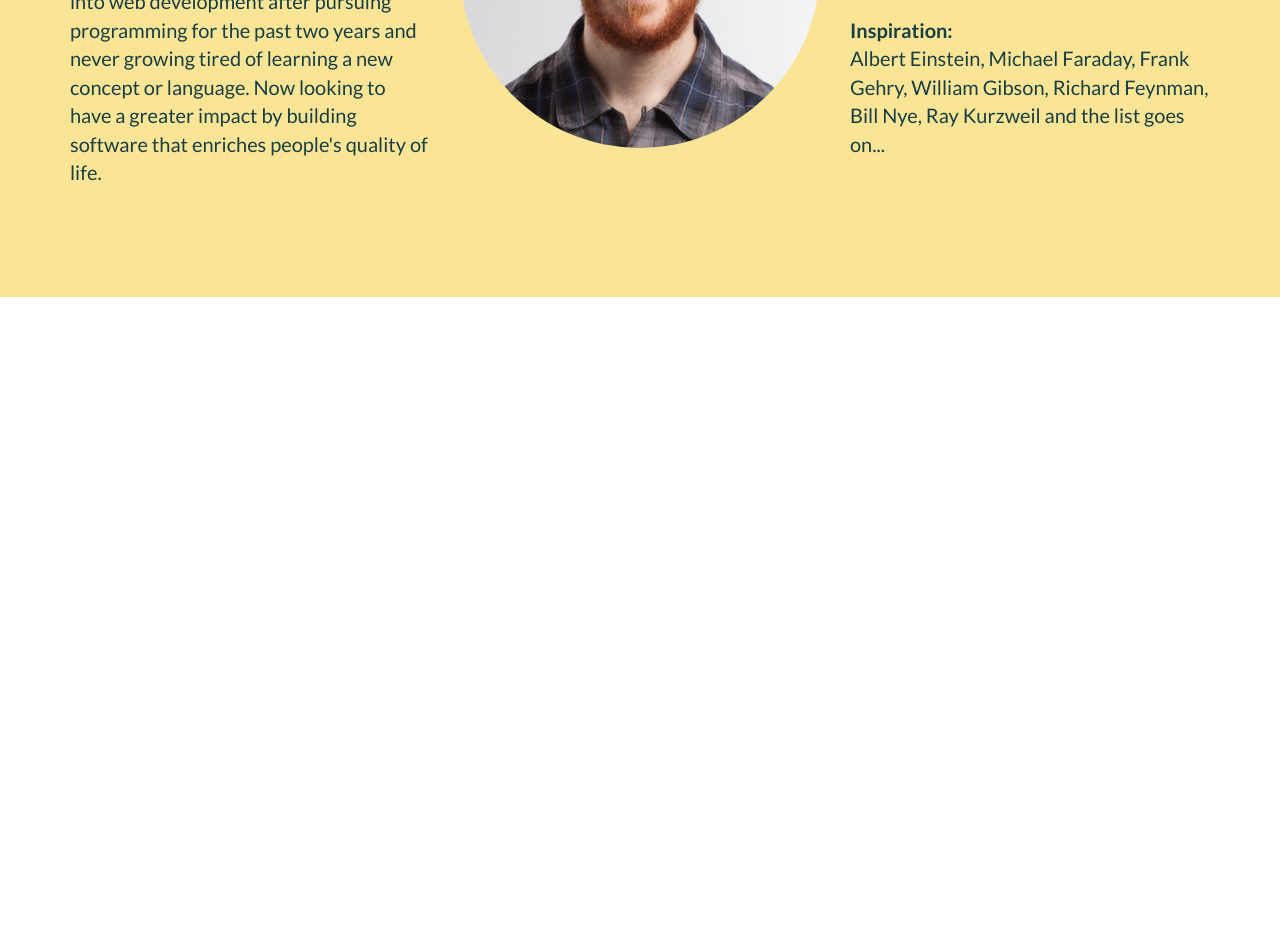
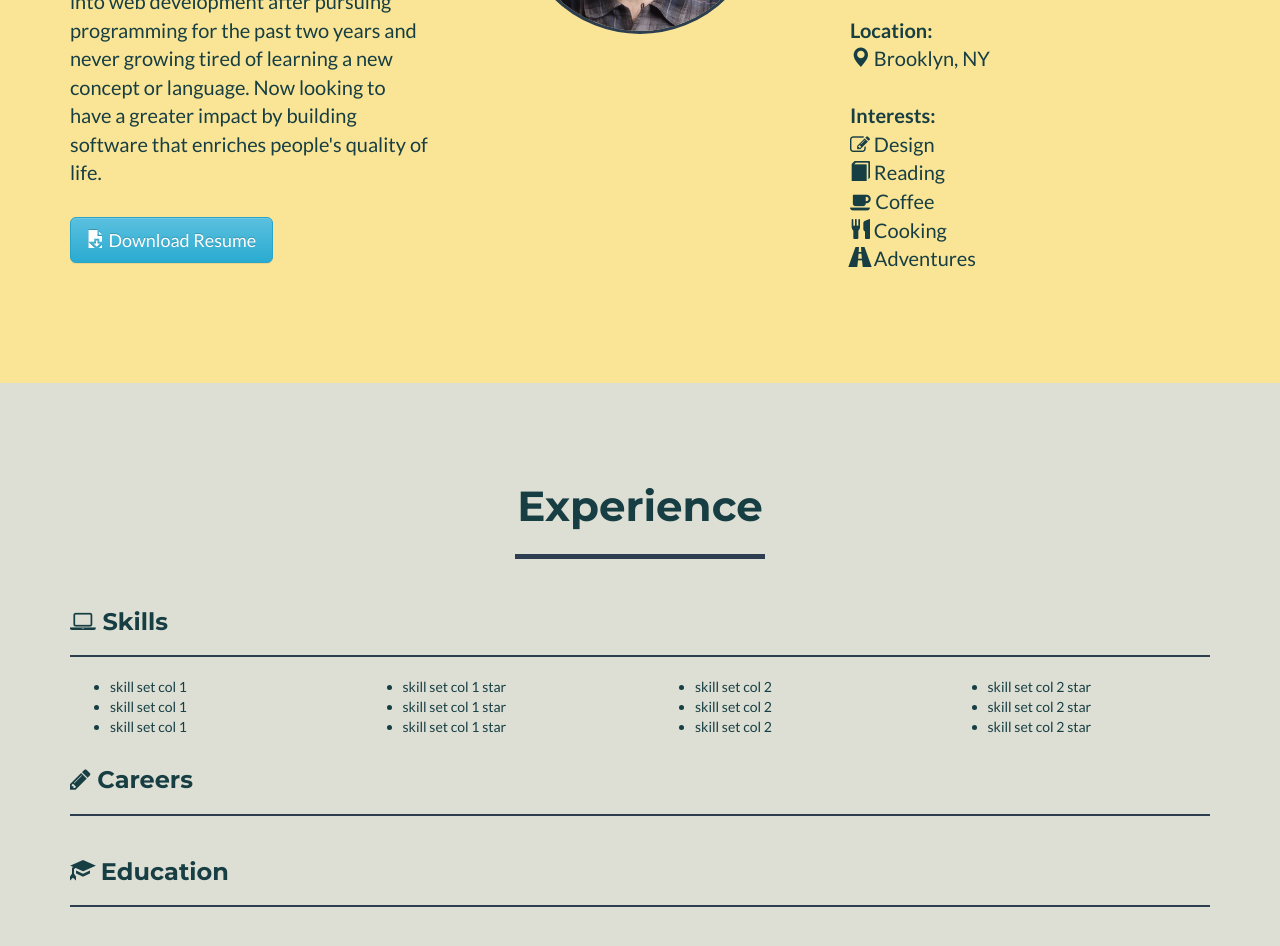
Before and after one commit to p-duke/p-duke.github.io, a React (Create React App) app in the folder personal-site/: page / in a window 1280 px wide. Shown: the part 1860-2806 px from the top of the page. Before the commit the page ends 2157 px from the top, so only its background shows below. Built offline with nearby package versions, Linux system fonts and the light colour scheme.

Commit message:
add experience sections and update profile section

```diff
--- a/personal-site/src/App.js
+++ b/personal-site/src/App.js
@@ -163,37 +163,110 @@ class App extends Component {
                     <div className="col-md-4">
                         <h3>About me</h3>
                         <p>A former marketer turned full stack developer after working in the tech industry for four years. During that time helped clients and companies reach new customers with their brand. Took the leap into web development after pursuing programming for the past two years and never growing tired of learning a new concept or language. Now looking to have a greater impact by building software that enriches people's quality of life.</p>
+                        <br/>
+                        <button type="button" className="btn btn-info btn-lg">
+                          <span className="glyphicon glyphicon-save-file" aria-hidden="true"></span> Download Resume
+                        </button>
                     </div>
-                    <div className="col-md-4">
-                        <Image src={require("../images/headshot.jpg")} responsive circle />
+                    <div className="col-md-4 text-center">
+                        <Image width={246} height={246} src={require("../images/headshot.jpg")} circle />
+                        {/* <img className="img-responsive img-circle" src={require("../images/headshot.jpg")} alt="My headshot"/> */}
                     </div>
                     <div className="col-md-4">
                         <h3>Details</h3>
                         <p>
                           <strong>Name:</strong>
                           <br/>
-                          Peter Duke
+                          <i className="glyphicon glyphicon-user" aria-hidden="true"></i> Peter Duke
+                          <br/>
+                          <br/>
+                          <strong>Born:</strong>
+                          <br/>
+                          <i className="glyphicon glyphicon-home" aria-hidden="true"></i> San Francisco, CA
                           <br/>
                           <br/>
                           <strong>Location:</strong>
                           <br/>
-                          Brooklyn, NY
+                          <i className="glyphicon glyphicon-map-marker" aria-hidden="true"></i> Brooklyn, NY
                           <br/>
                           <br/>
-                          <strong>Inspiration:</strong>
+                          <strong>Interests:</strong>
                           <br/>
-                          Albert Einstein, Michael Faraday, Frank Gehry, William Gibson, Richard Feynman, Bill Nye, Ray Kurzweil and the list goes on...
-                          <br/>
+                          <ul className="no-bullets">
+                            <li><i className="fa fa-pencil-square-o"></i> Design</li>
+
+                            <li><i className="glyphicon glyphicon-book" aria-hidden="true"></i> Reading</li>
+
+                            <li><i className="fa fa-coffee"></i> Coffee</li>
+
+                            <li><i className="glyphicon glyphicon-cutlery" aria-hidden="true"></i>  Cooking
+                            </li>
+
+                            <li><i className="glyphicon glyphicon-road" aria-hidden="true"></i> Adventures</li>
+                          </ul>
                         </p>
-                        <div>
-                        <a href="#">
-                          <i class="fa-linkedin-square" aria-hidden="true"></i>
-                        </a>
-                        <a href="#">
-                          <i class="fa-linkedin-square" aria-hidden="true"></i>
-                        </a>
 
-                        </div>
+                    </div>
+                </div>
+            </div>
+        </section>
+
+
+        <section className="bg-experience" id="Experience">
+            <div className="container">
+                <div className="row">
+                    <div className="col-lg-12 text-center">
+                        <h2>Experience</h2>
+                        <hr className="star-beige" />
+                    </div>
+                </div>
+                <div className="row">
+                    <div className="col-lg-12">
+                        <h3><i className="fa fa-laptop"></i> Skills</h3>
+                        <hr className="thin-line-primary"/>
+                    </div>
+                </div>
+                <div className="row">
+                  <div className="col-xs-6 col-sm-3">
+                  <ul>
+                    <li>skill set col 1</li>
+                    <li>skill set col 1</li>
+                    <li>skill set col 1</li>
+                  </ul>
+                  </div>
+                  <div className="col-xs-6 col-sm-3">
+                  <ul>
+                    <li>skill set col 1 star</li>
+                    <li>skill set col 1 star</li>
+                    <li>skill set col 1 star</li>
+                  </ul>
+                  </div>
+                  <div className="clearfix visible-xs-block"></div>
+                  <div className="col-xs-6 col-sm-3">
+                  <ul>
+                    <li>skill set col 2</li>
+                    <li>skill set col 2</li>
+                    <li>skill set col 2</li>
+                  </ul>
+                  </div>
+                  <div className="col-xs-6 col-sm-3">
+                  <ul>
+                    <li>skill set col 2 star</li>
+                    <li>skill set col 2 star</li>
+                    <li>skill set col 2 star</li>
+                  </ul>
+                  </div>
+                </div>
+                <div className="row">
+                    <div className="col-lg-12">
+                        <h3><i className="fa fa-pencil"></i> Careers</h3>
+                        <hr className="thin-line-primary"/>
+                    </div>
+                </div>
+                <div className="row">
+                    <div className="col-lg-12">
+                        <h3><i className="glyphicon glyphicon-education" aria-hidden="true"></i> Education</h3>
+                        <hr className="thin-line-primary"/>
                     </div>
                 </div>
             </div>
@@ -205,3 +278,34 @@ class App extends Component {
 }
 
 export default App;
+
+
+
+
+
+
+{/* <div id="main">
+            <div id="atom">
+                <div class="orbit">
+                    <div class="path">
+                        <div class="electron"></div>
+                    </div>
+                </div>
+                <div class="orbit">
+                    <div class="path">
+                        <div class="electron"></div>
+                    </div>
+                </div>
+                <div class="orbit">
+                    <div class="path">
+                        <div class="electron"></div>
+                    </div>
+                </div>
+                <div class="orbit">
+                    <div class="path">
+                        <div class="electron"></div>
+                    </div>
+                </div>
+                <div id="nucleus"></div>
+            </div>
+        </div> */}
--- a/personal-site/src/index.css
+++ b/personal-site/src/index.css
@@ -73,9 +73,9 @@ body {
     color: #173e43;
     }
 
-    .bg-4 {
-      background-color: #2f2f2f;
-      color: #ffffff;
+    .bg-experience {
+      background-color: #dddfd4;
+      color: #173e43;
     }
 
 
@@ -132,7 +132,6 @@ body {
 
 
 
-
     /*Freelance Code*/
 
 
@@ -170,6 +169,11 @@ body {
     font-weight: 700;
   }
 
+  ul.no-bullets {
+    list-style: none;
+    padding: 0;
+  }
+
   hr.thick-line {
     padding: 0;
     border: none;
@@ -178,6 +182,11 @@ body {
     max-width: 400px;
     margin: 25px auto 30px;
     color: #FFFFFF;
+  }
+
+  hr.thin-line-primary {
+    border-top: solid 2px;
+    color: #2C3E50;
   }
 
   hr#about-header {
@@ -192,7 +201,8 @@ body {
 
   hr.star-light,
   hr.star-primary,
-  hr.star-yellow {
+  hr.star-yellow,
+  hr.star-beige {
     padding: 0;
     border: none;
     border-top: solid 5px;
@@ -202,7 +212,8 @@ body {
   }
   hr.star-light:after,
   hr.star-primary:after,
-  hr.star-yellow:after {
+  hr.star-yellow:after,
+  hr.star-beige:after {
     content: "\f0eb";
     font-family: FontAwesome;
     display: inline-block;
@@ -238,8 +249,23 @@ body {
     color: #2C3E50;
   }
 
+  hr.star-beige {
+    border-color: #2C3E50;
+  }
+
+  hr.star-beige:after {
+    background-color: #dddfd4;
+    color: #2C3E50;
+  }
+
   .img-centered {
     margin: 0 auto;
+  }
+
+  .img-circle {
+    border-width: 3px;
+    border-style: solid;
+    color: #2C3E50;
   }
   header {
     text-align: center;
@@ -677,3 +703,28 @@ body {
     opacity: 0;
     display: none;
   }
+
+/* ATOM MODEL */
+
+#main { width:600px; margin:50px auto; }
+#atom { width:600px; height:600px; /*border:1px solid red;*/ -webkit-perspective: 1000; position:relative; }
+
+#nucleus { position:absolute; top:50%; left:50%; margin: -50px 0 0 -50px; width:100px; height:100px; border-radius:100px; -webkit-border-radius:100px; -moz-border-radius:100px; background: -webkit-gradient(radial, 35 30, 20, 50 50, 51, from(#A7D30C), color-stop(0.8, #019F62), to(rgba(1, 159, 98,.3)))}
+
+.orbit { position:absolute; top:0; left:0; width:600px; height:600px; border-radius:600px; -webkit-border-radius:600px; -moz-border-radius:600px; border:2px solid #ccc; -webkit-transform-style: preserve-3d; -webkit-transform: rotateX(80deg) rotateY(20deg);}
+
+#atom .orbit:nth-child(2) {-webkit-transform: rotateX(80deg) rotateY(70deg)}
+#atom .orbit:nth-child(3) {-webkit-transform: rotateX(80deg) rotateY(-20deg)}
+#atom .orbit:nth-child(4) {-webkit-transform: rotateX(80deg) rotateY(-50deg)}
+
+#atom .orbit:nth-child(2) .path, #atom .orbit:nth-child(2) .electron {-webkit-animation-delay: -1.0s}
+#atom .orbit:nth-child(3) .path, #atom .orbit:nth-child(3) .electron {-webkit-animation-delay: -1.5s}
+#atom .orbit:nth-child(4) .path, #atom .orbit:nth-child(4) .electron {-webkit-animation-delay: -0.5s}
+
+.path { width:600px; height:600px; position:relative; -webkit-transform-style: preserve-3d; -webkit-animation-name: pathRotate; -webkit-animation-duration: 2s; -webkit-animation-iteration-count: infinite; -webkit-animation-timing-function: linear; }
+
+.electron { position: absolute; top:-5px; left:50%; margin-left:-5px; width:10px; height:10px; border-radius:10px; background:#ff0000; -webkit-animation-name: electronFix; -webkit-animation-duration: 2s; -webkit-animation-iteration-count: infinite; -webkit-animation-timing-function: linear;  }
+
+@-webkit-keyframes pathRotate { from { -webkit-transform: rotateZ(0deg);} to { -webkit-transform: rotateZ(360deg); } }
+
+@-webkit-keyframes electronFix { from { -webkit-transform: rotateX(90deg) rotateY(0deg); } to { -webkit-transform: rotateX(90deg) rotateY(-360deg); } }
```
